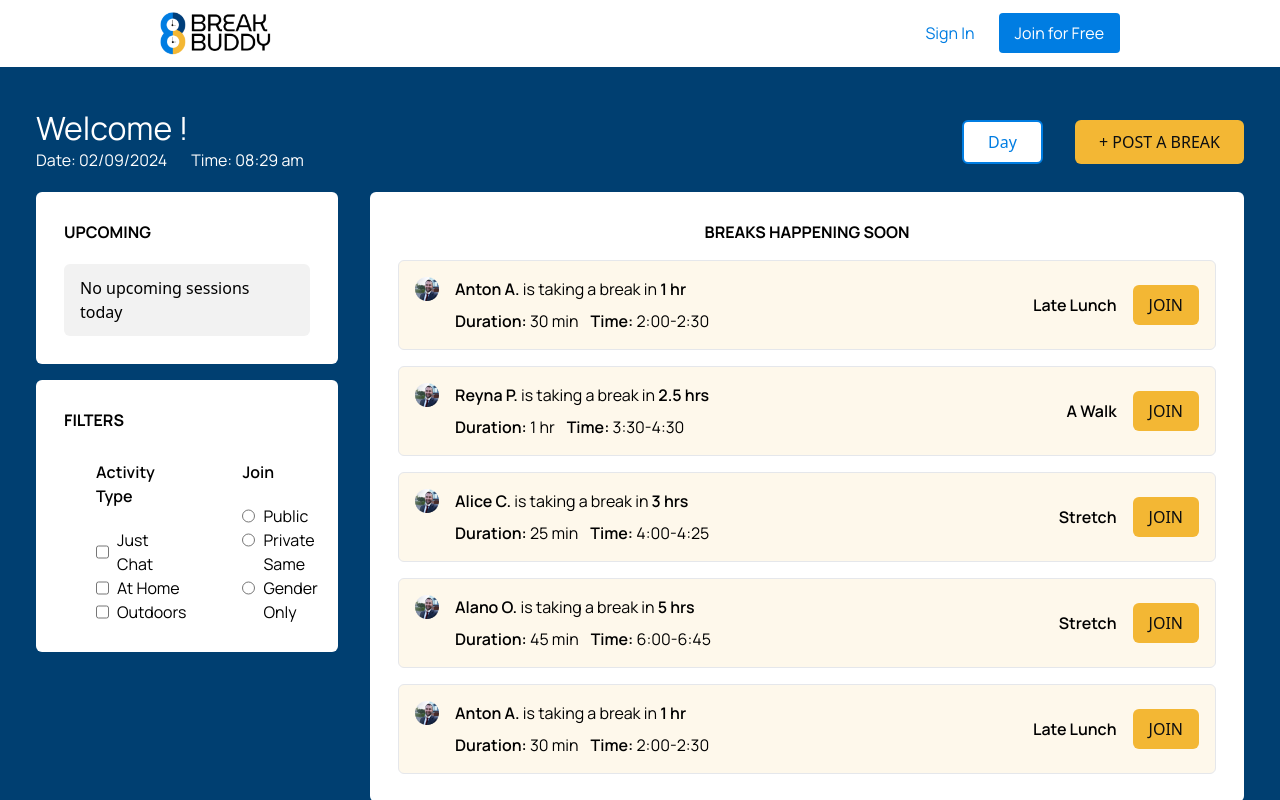
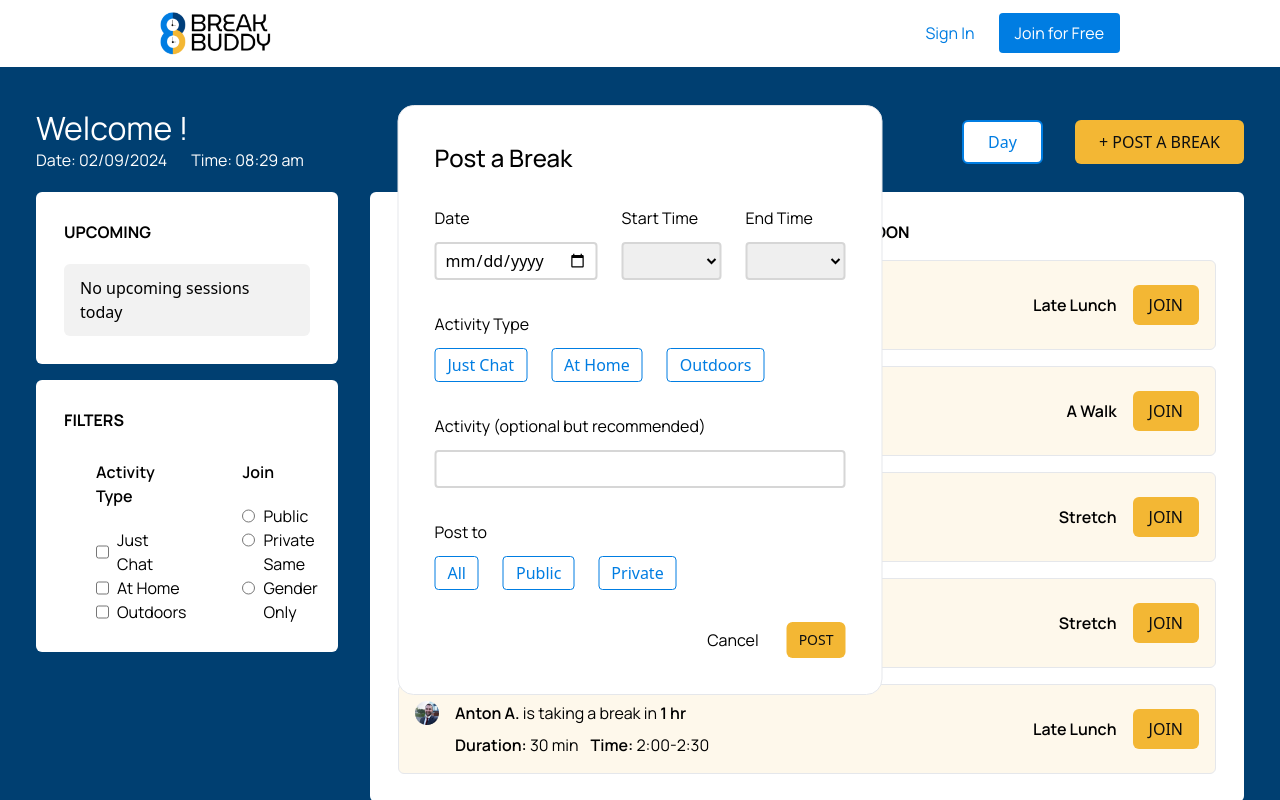
Before and after one commit to Break-Buddy/Break-Buddy-React, a React (Vite) app: page /home in a window 1280 px wide. Both pictures are taken after a click on the button "+ POST A BREAK". Shown: the top 800 px of the page. Built offline with nearby package versions, Linux system fonts and the light colour scheme; the HTML template or start-up script is replaced by a standard one.

Commit message:
started break creation feature

```diff
--- /dev/null
+++ b/src/components/BreakCreation.jsx
@@ -0,0 +1,117 @@
+import React, { useState } from "react";
+
+function BreakCreation({ setIsConfirmationVisible, setIsPostBreakVisible }) {
+  const handleShowPostBreakConfirmation = () => {
+    setIsPostBreakVisible(false);
+    setIsConfirmationVisible(true);
+  };
+
+  return (
+    <div className="py-9 px-9 flex border rounded-2xl bg-white">
+      <div className="flex flex-col gap-8">
+        <h2 className="font-medium">Post a Break</h2>
+        {/* FIRST LINE */}
+        <div className="flex gap-6">
+          <div className="flex flex-col gap-3">
+            <h3>Date</h3>
+            <input
+              type="date"
+              className="rounded px-2 py-[4px] focus:outline-none cursor-pointer border-2 border-[#D6D6D6]"
+            />
+          </div>
+          <div className="flex flex-col gap-3">
+            <h3>Start Time</h3>
+            <select
+              name="startTime"
+              id=""
+              className="rounded px-2 py-[5px] focus:outline-none cursor-pointer border-2 border-[#D6D6D6]"
+            >
+              <option value=""></option>
+              <option value="0100">1:00 am</option>
+              <option value="0115">1:15 am</option>
+              <option value="0130">1:30 am</option>
+              <option value="0145">1:45 am</option>
+              <option value="0200">2:00 am</option>
+              <option value="0215">2:15 am</option>
+              <option value="0230">2:30 am</option>
+              <option value="0245">2:45 am</option>
+            </select>
+          </div>
+          <div className="flex flex-col gap-3">
+            <h3>End Time</h3>
+            <select
+              name="startTime"
+              id=""
+              className="rounded px-2 py-[5px] focus:outline-none cursor-pointer border-2 border-[#D6D6D6]"
+            >
+              <option value=""></option>
+              <option value="0100">1:00 am</option>
+              <option value="0115">1:15 am</option>
+              <option value="0130">1:30 am</option>
+              <option value="0145">1:45 am</option>
+              <option value="0200">2:00 am</option>
+              <option value="0215">2:15 am</option>
+              <option value="0230">2:30 am</option>
+              <option value="0245">2:45 am</option>
+            </select>
+          </div>
+        </div>
+        {/* END FIRST LINE */}
+        {/* SECOND LINE */}
+        <div className="flex flex-col gap-3">
+          <h3>Activity Type</h3>
+          <div className="flex gap-6">
+            <button className="text-[#007DE2] border border-[#007DE2] rounded px-3 py-1">
+              Just Chat
+            </button>
+            <button className="text-[#007DE2] border border-[#007DE2] rounded px-3 py-1">
+              At Home
+            </button>
+            <button className="text-[#007DE2] border border-[#007DE2] rounded px-3 py-1">
+              Outdoors
+            </button>
+          </div>
+        </div>
+        {/* END SECOND LINE */}
+        {/* THIRD LINE */}
+        <div className="flex flex-col gap-3">
+          <h3>Activity (optional but recommended)</h3>
+          <input
+            type="text"
+            className="rounded px-2 py-[5px] focus:outline-none cursor-pointer border-2 border-[#D6D6D6]"
+          />
+        </div>
+        {/* END THIRD LINE */}
+        {/* FOURTH LINE */}
+        <div className="flex flex-col gap-3">
+          <h3>Post to</h3>
+          <div className="flex gap-6">
+            <button className="text-[#007DE2] border border-[#007DE2] rounded px-3 py-1">
+              All
+            </button>
+            <button className="text-[#007DE2] border border-[#007DE2] rounded px-3 py-1">
+              Public
+            </button>
+            <button className="text-[#007DE2] border border-[#007DE2] rounded px-3 py-1">
+              Private
+            </button>
+          </div>
+        </div>
+        {/* END FOURTH LINE */}
+        {/* FIFTH LINE */}
+        <div className="flex gap-7 items-center justify-end">
+          <h3 className="cursor-pointer">Cancel</h3>
+          <button
+            onClick={handleShowPostBreakConfirmation}
+            className="button-3 px-3 py-2 text-sm font-bold"
+          >
+            POST
+          </button>
+        </div>
+        {/* END FIFTH LINE */}
+      </div>
+    </div>
+  );
+}
+
+export default BreakCreation;
--- /dev/null
+++ b/src/components/BreakCreationConfirmation.jsx
@@ -0,0 +1,34 @@
+import React from "react";
+
+function BreakCreationConfirmation({
+  setIsPostBreakVisible,
+  setIsConfirmationVisible,
+}) {
+  const handleGotIt = () => {
+    setIsPostBreakVisible(false);
+    setIsConfirmationVisible(false);
+  };
+
+  return (
+    <div className="py-9 px-9 flex border rounded-2xl bg-white">
+      <div className="flex flex-col items-center gap-8">
+        <h3>Your Break will appear in the break list and under “Upcoming”</h3>
+        <h3 className="font-semibold">
+          You will not be able to delete it after someone else has joined.
+        </h3>
+        <button
+          onClick={handleGotIt}
+          className="button-3 px-3 py-2 w-fit text-sm"
+        >
+          Got it!
+        </button>
+        <div className="flex gap-3">
+          <input type="checkbox" className="w-4 items-center" />
+          <h3>Don’t show this message again</h3>
+        </div>
+      </div>
+    </div>
+  );
+}
+
+export default BreakCreationConfirmation;
--- a/src/views/Dashboard.jsx
+++ b/src/views/Dashboard.jsx
@@ -2,8 +2,16 @@ import React, { useState } from "react";
 import Upcoming from "../components/Upcoming";
 import FiltersDashboard from "../components/FiltersDashboard";
 import ActivitiesDashboard from "../components/ActivitiesDashboard";
+import BreakCreation from "../components/BreakCreation";
+import BreakCreationConfirmation from "../components/BreakCreationConfirmation";
 
 function Dashboard() {
+  const [isPostBreakVisible, setIsPostBreakVisible] = useState(false);
+  const [isConfirmationVisible, setIsConfirmationVisible] = useState(false);
+
+  const handlePostBreak = () => {
+    setIsPostBreakVisible(true);
+  };
 
   const fName = localStorage.getItem("firstName");
 
@@ -37,6 +45,19 @@ function Dashboard() {
 
   return (
     <div className="min-h-screen pt-28 bg-[#003F71] px-9">
+      <div className="fixed top-1/2 left-1/2 -translate-x-1/2 -translate-y-1/2 flex justify-center">
+        {isPostBreakVisible ? (
+          <BreakCreation
+            setIsPostBreakVisible={setIsPostBreakVisible}
+            setIsConfirmationVisible={setIsConfirmationVisible}
+          />
+        ) : isConfirmationVisible ? (
+          <BreakCreationConfirmation
+            setIsPostBreakVisible={setIsPostBreakVisible}
+            setIsConfirmationVisible={setIsConfirmationVisible}
+          />
+        ) : null}
+      </div>
       <div className="flex flex-col gap-5">
         <div>
           {/* TOP MESSAGE */}
@@ -59,7 +80,9 @@ function Dashboard() {
               <button onClick={handleClickDay} className="button-2 px-6 py-2">
                 {toggleDay}
               </button>
-              <button className="button-3 px-6 py-2">+ POST A BREAK</button>
+              <button onClick={handlePostBreak} className="button-3 px-6 py-2">
+                + POST A BREAK
+              </button>
             </div>
             {/* End of Buttons */}
           </div>
@@ -81,7 +104,6 @@ function Dashboard() {
         </div>
         {/* END OF BOTTOM STUFF */}
         {/*  */}
-
       </div>
     </div>
   );
```
